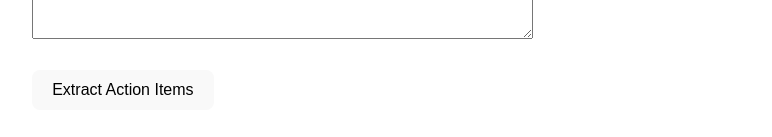
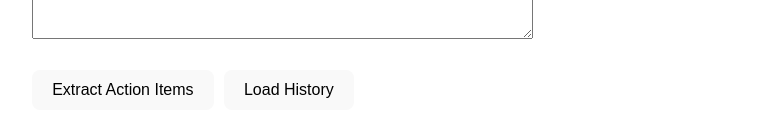
Before and after one commit to akashivu/meeting-action-tracker, a React app in the folder frontend/: page / in a window 1280 px wide. Shown: the part 439-576 px from the top of the page, without its empty margins (8-780 px from the left). Built offline with nearby package versions, Linux system fonts and the light colour scheme; the HTML template or start-up script is replaced by a standard one.

Commit message:
Add transcript history panel

```diff
--- a/frontend/src/App.jsx
+++ b/frontend/src/App.jsx
@@ -4,6 +4,7 @@ function App() {
   const [transcript, setTranscript] = useState("");
   const [result, setResult] = useState(null);
   const [newTask, setNewTask] = useState("");
+  const [history, setHistory] = useState([]);
 
   const extractActionItems = async () => {
     if (!transcript.trim()) {
@@ -23,6 +24,11 @@ function App() {
     const data = await response.json();
     setResult(data);
   };
+const loadHistory = async () => {
+  const res = await fetch("http://127.0.0.1:8000/history");
+  const data = await res.json();
+  setHistory(data);
+};
 
   return (
     <div style={{ padding: "40px", fontFamily: "Arial" }}>
@@ -40,6 +46,27 @@ function App() {
       <br />
 
       <button onClick={extractActionItems}>Extract Action Items</button>
+      <button onClick={loadHistory} style={{ marginLeft: "10px" }}>
+  Load History
+</button>
+{history.length > 0 && (
+  <div style={{ marginTop: "30px" }}>
+    <h3>Last 5 Transcripts</h3>
+
+    {history.map((t) => (
+      <div
+        key={t.id}
+        style={{
+          border: "1px solid #aaa",
+          padding: "8px",
+          marginBottom: "8px",
+        }}
+      >
+        {t.content}
+      </div>
+    ))}
+  </div>
+)}
 
       <br />
       <br />
```
